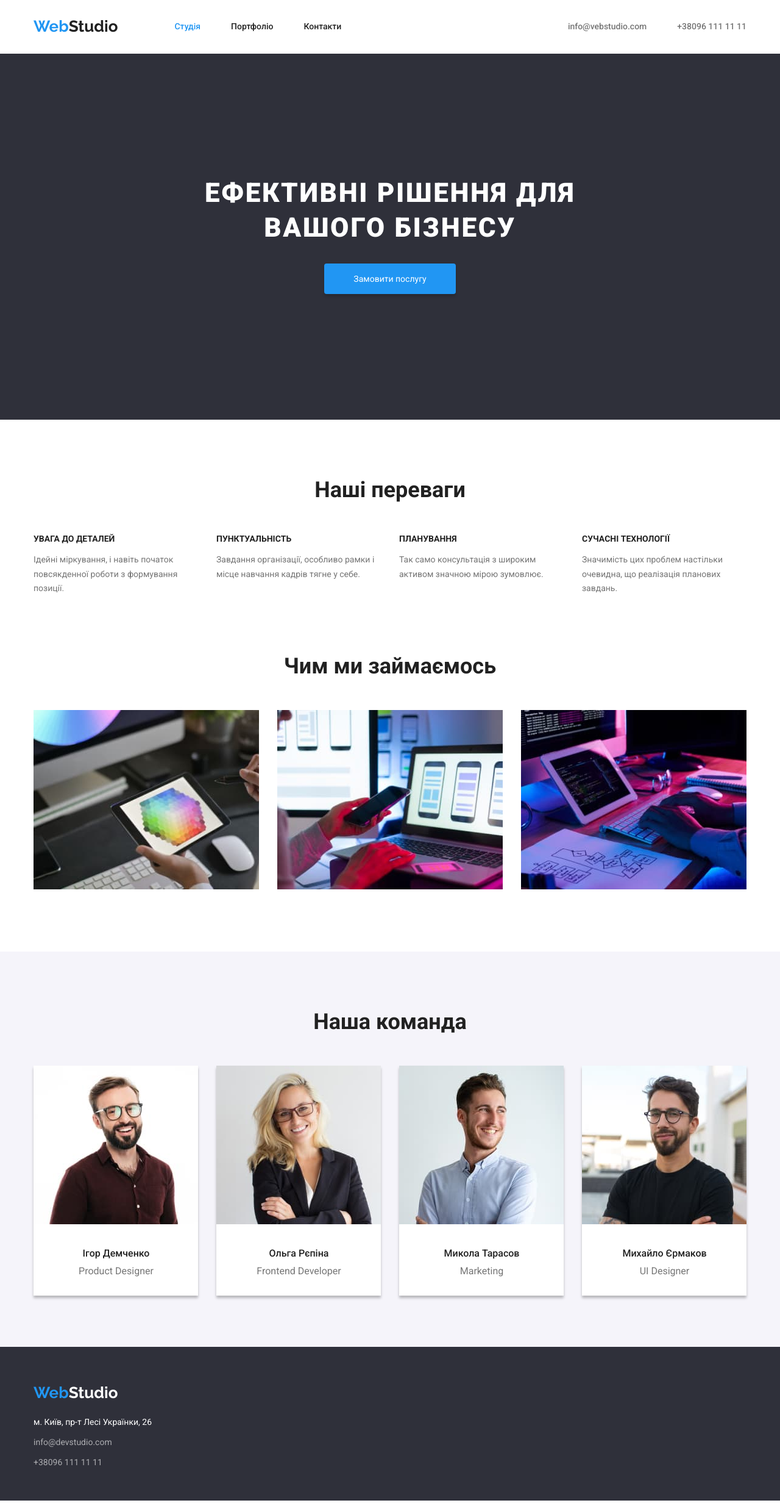
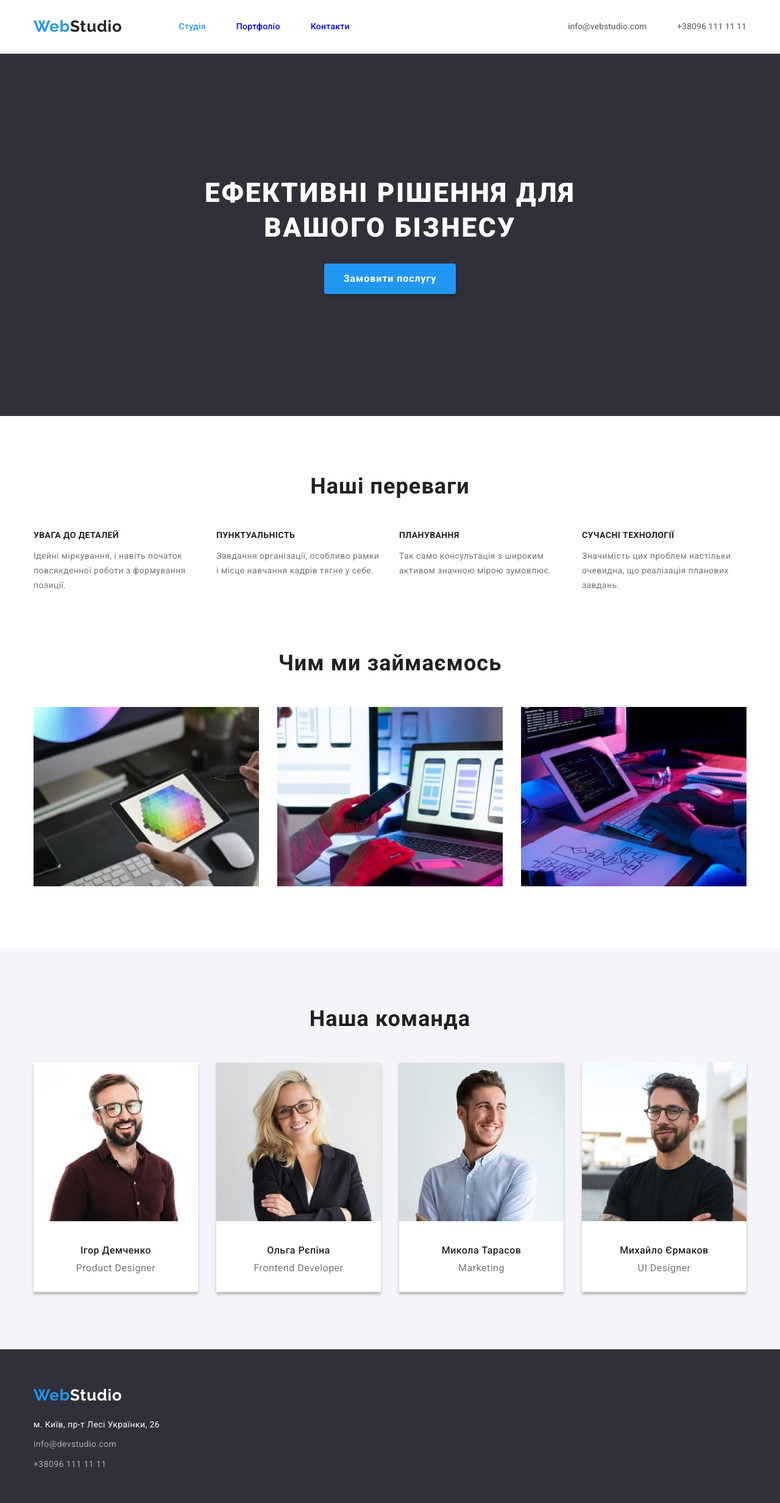
Before and after one commit to PavelSteel12445/goit-markup-hw-03, a plain HTML site: page index.html in a window 1280 px wide. Shown: the whole page at 61% size. Drawn offline with nearby package versions, Linux system fonts and the light colour scheme.

Commit message:
исправил ошибки

```diff
--- a/css/styles.css
+++ b/css/styles.css
@@ -7,7 +7,9 @@
 * {
   box-sizing: border-box;
 }
-
+a.article {
+  text-decoration: none;
+}
 /*container*/
 .container {
   display: flex;
@@ -17,7 +19,9 @@
   padding: 0 15px;
   flex-wrap: wrap;
 }
-
+ul {
+  list-style: none;
+}
 /*body*/
 body {
   color: var(--color-primary);
@@ -31,7 +35,17 @@ body {
   margin: 0 auto;
   flex-shrink: 0;
 }
-
+ul,
+h1,
+h2,
+h3,
+h4,
+h5,
+h6,
+li {
+  margin: 0;
+  padding: 0;
+}
 /*header-container*/
 .header-container {
   display: flex;
@@ -48,22 +62,26 @@ body {
   justify-content: start;
   align-items: center;
 }
+/*lin-header*/
+.link-header {
+  display: flex;
+  padding-top: 32px;
+  padding-bottom: 32px;
+  text-decoration: none;
+  letter-spacing: 0.02em;
+}
 
 /*headre-menu*/
 .header-menu {
   display: flex;
   gap: 50px;
   margin-left: 93px;
-  padding-top: 32px;
-  padding-bottom: 32px;
 }
 /*header-adress*/
 .header-adress {
   display: flex;
   gap: 50px;
   align-items: center;
-  padding-top: 32px;
-  padding-bottom: 32px;
 }
 
 /*logotipe*/
@@ -74,6 +92,7 @@ body {
   line-height: 1.2;
   color: var(--color-accent);
   text-decoration-line: none;
+  letter-spacing: 0.03em;
 }
 
 /*logo-header*/
@@ -84,9 +103,7 @@ body {
   line-height: 1.2;
   color: var(--color-primary);
   text-decoration-line: none;
-}
-ul {
-  list-style: none;
+  letter-spacing: 0.03em;
 }
 
 /*link*/
@@ -109,6 +126,8 @@ ul {
   font-weight: 500;
   color: var(--color-text);
   text-decoration-line: none;
+  padding-top: 32px;
+  padding-bottom: 32px;
 }
 .adress-link:hover,
 .adress-link:focus {
@@ -117,11 +136,11 @@ ul {
 
 /*hero-section*/
 .hero-section {
-  height: 600px;
   background-color: #2f303a;
   text-align: center;
   padding-top: 200px;
   padding-bottom: 200px;
+  letter-spacing: 0.02em;
 }
 
 /*section-title*/
@@ -133,9 +152,13 @@ ul {
   color: var(--color-background);
   letter-spacing: 0.06em;
   margin: 0 auto;
+  letter-spacing: 0.06em;
 }
 /*hero-button*/
 .hero-button {
+  font-weight: 700;
+  font-size: 16px;
+  line-height: 30px;
   min-width: 216px;
   height: 50px;
   font-family: inherit;
@@ -146,19 +169,18 @@ ul {
   cursor: pointer;
   margin-top: 30px;
   border: 0;
+  padding-top: 10px;
+  padding-left: 32px;
+  padding-bottom: 10px;
+  padding-right: 32px;
+  letter-spacing: 0.06em;
 }
 .hero-button:hover,
 .hero-button:focus {
   box-shadow: 0px 4px 4px rgba(0, 0, 0, 0.15);
   background-color: #188ce8;
 }
-/*tittle-button*/
-.tittle-button {
-  padding-top: 10px;
-  padding-left: 32px;
-  padding-bottom: 10px;
-  padding-right: 32px;
-}
+
 /*benefit-title*/
 .benefit-title {
   font-weight: 700;
@@ -166,6 +188,7 @@ ul {
   line-height: 1.2;
   text-align: center;
   margin: 0 auto 50px;
+  letter-spacing: 0.03em;
 }
 /*benefit-subtitle*/
 
@@ -174,6 +197,17 @@ ul {
   font-size: 14px;
   line-height: 1.2;
   text-transform: uppercase;
+  letter-spacing: 0.03em;
+}
+/*benefit-text*/
+.benefit-text {
+  font-style: normal;
+  font-weight: 400;
+  font-size: 14px;
+  line-height: 1.7;
+  color: var(--color-text);
+  margin-bottom: 0;
+  letter-spacing: 0.03em;
 }
 /*benefit-container*/
 .benefit-container {
@@ -202,20 +236,9 @@ ul {
   max-width: 1200px;
 }
 
-/*benefit-text*/
-.benefit-text {
-  font-style: normal;
-  font-weight: 400;
-  font-size: 14px;
-  line-height: 1.7;
-  color: var(--color-text);
-  margin-bottom: 0;
-}
-
 /*secondary-section*/
 .secondary-section {
   background-color: #f5f4fa;
-  height: 648px;
 }
 
 /*secondary-title*/
@@ -225,6 +248,7 @@ ul {
   line-height: 1.2;
   text-align: center;
   margin: 0 auto 50px;
+  letter-spacing: 0.03em;
 }
 /*benefit-box*/
 .benefit-box {
@@ -243,7 +267,13 @@ ul {
   background-color: var(--color-background);
   box-shadow: 0px 4px 4px rgba(0, 0, 0, 0.25);
 }
-
+/*card-box*/
+.card-box {
+  padding-top: 30px;
+  padding-left: 60px;
+  padding-bottom: 30px;
+  padding-right: 60px;
+}
 /*img-title*/
 .secondary-img-title {
   font-weight: 500;
@@ -251,6 +281,7 @@ ul {
   line-height: 1.2;
   color: var(--color-primary);
   text-align: center;
+  letter-spacing: 0.03em;
 }
 
 /*img-slogan*/
@@ -262,6 +293,7 @@ ul {
   text-align: center;
   margin-top: 10px;
   margin-bottom: 0;
+  letter-spacing: 0.03em;
 }
 
 /*footer-section*/
@@ -281,6 +313,7 @@ ul {
   color: var(--color-background);
   text-decoration-line: none;
   margin-bottom: 20px;
+  letter-spacing: 0.03em;
 }
 
 /*adress-footer*/
@@ -290,10 +323,7 @@ ul {
   font-size: 14px;
   line-height: 1.7;
   color: var(--color-background);
-}
-/*adress-footer*/
-.adress-footer {
-  margin-top: 20px;
+  letter-spacing: 0.03em;
 }
 /*footer-link*/
 .footer-link {
@@ -302,6 +332,7 @@ ul {
   font-size: 14px;
   line-height: 1.7;
   color: rgba(255, 255, 255, 0.6);
+  letter-spacing: 0.03em;
 }
 
 .footer-link:hover,
@@ -320,6 +351,7 @@ ul {
   padding: 6px 22px;
   border: 0;
   border-radius: 4px;
+  letter-spacing: 0.03em;
 }
 .secondary-button:hover,
 .secondary-button:focus {
@@ -329,19 +361,6 @@ ul {
     0px 2px 2px rgba(0, 0, 0, 0.12);
 }
 
-/*benefit-section*/
-.benefit-section {
-  margin-top: 50px;
-}
-
-/*icon-box-link*/
-.icon-box-link {
-  background: var(--color-background);
-}
-a.article {
-  text-decoration: none;
-}
-
 /*icon-logo-link*/
 .icon-logo-link {
   font-weight: 700;
@@ -349,7 +368,8 @@ a.article {
   line-height: 2;
   letter-spacing: 0.06em;
   color: var(--color-primary);
-  }
+  letter-spacing: 0.06em;
+}
 
 /*subtitle-icon-link*/
 .subtitle-icon {
@@ -358,24 +378,9 @@ a.article {
   line-height: 1.8;
   color: var(--color-text);
   margin-top: 4px;
-margin-bottom: 0;
+  margin-bottom: 0;
+  letter-spacing: 0.03em;
 }
-
-/*footer portfolio*/
-.footer-adress {
-  font-weight: 400;
-  font-size: 14px;
-  line-height: 1.7;
-  color: var(--color-background);
-  text-shadow: 0px 4px 4px rgba(0, 0, 0, 0.25);
-}
-
-/*footer-container*/
-.footer-container {
-  justify-content: start;
-  margin-top: 60px;
-}
-
 /*logotipe-footer*/
 .logotipe-footer {
   font-family: "Raleway";
@@ -385,13 +390,7 @@ margin-bottom: 0;
   color: var(--color-accent);
   text-decoration-line: none;
   margin-bottom: 20px;
-}
-/*card-box*/
-.card-box {
-  padding-top: 30px;
-  padding-right: 61px;
-  padding-bottom: 30px;
-  padding-left: 62px;
+  letter-spacing: 0.03em;
 }
 /*section*/
 .section {
@@ -406,15 +405,15 @@ margin-bottom: 0;
   align-items: center;
   gap: 8px;
   margin: 0 auto;
+  justify-content: center;
 }
 /*container-portfolio*/
 .container-portfolio {
-  display: flex;
   width: 100%;
   max-width: 1200px;
   margin: 0 auto;
   padding-top: 94px;
-  padding-bottom: 50px;
+  padding-bottom: 94px;
   padding-left: 15px;
   padding-right: 15px;
   flex-wrap: wrap;
@@ -423,11 +422,7 @@ margin-bottom: 0;
 .first-container {
   display: flex;
   width: 100%;
-  max-width: 1200px;
-  padding-left: 15px;
-  padding-right: 15px;
-  padding-bottom: 94px;
-  margin: 0 auto;
+  margin-top: 50px;
   flex-wrap: wrap;
   gap: 30px;
   flex-basis: calc((100%-60px) / 3);
@@ -442,17 +437,6 @@ margin-bottom: 0;
   border-right: 1px solid #eeeeee;
 }
 
-ul,
-h1,
-h2,
-h3,
-h4,
-h5,
-h6,
-li {
-  margin: 0;
-  padding: 0;
-}
 /*content-box*/
 .container-content {
   padding-top: 20px;
--- a/index.html
+++ b/index.html
@@ -28,13 +28,13 @@
 
             <ul class="header-menu">
               <li>
-                <a href="./index.html" class="link current">Студія</a>
+                <a href="./index.html" class="link-header current">Студія</a>
               </li>
               <li>
-                <a href="./portfolio.html" class="link">Портфоліо</a>
+                <a href="./portfolio.html" class="link-header">Портфоліо</a>
               </li>
               <li>
-                <a href="#" class="link">Контакти</a>
+                <a href="#" class="link-header">Контакти</a>
               </li>
             </ul>
           </nav>
@@ -56,9 +56,7 @@
     <main>
       <section class="hero-section">
         <h1 class="hero-title">Ефективні рішення для<br />вашого бізнесу</h1>
-        <button type="button" class="hero-button">
-          <span class="tittle-button">Замовити послугу</span>
-        </button>
+        <button type="button" class="hero-button">Замовити послугу</button>
       </section>
 
       <section class="benefit-section section">
```
Also changed, not shown: portfolio.html (+14 -6 lines).
